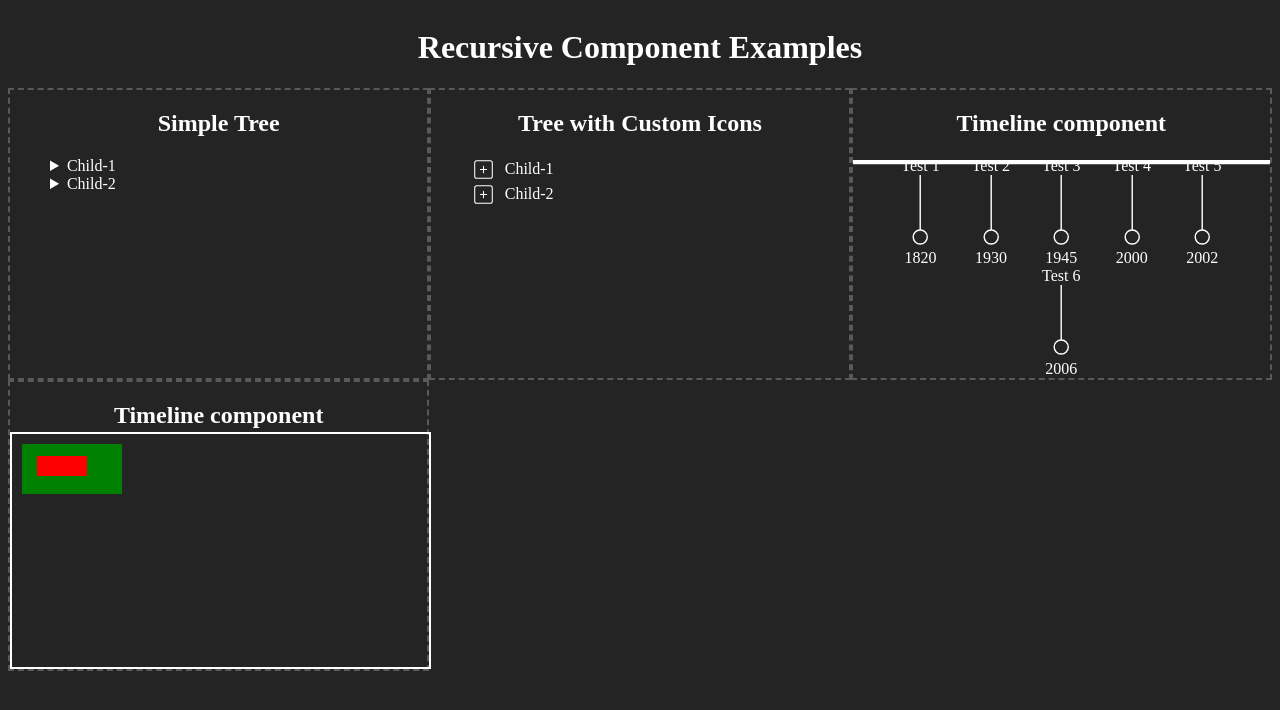
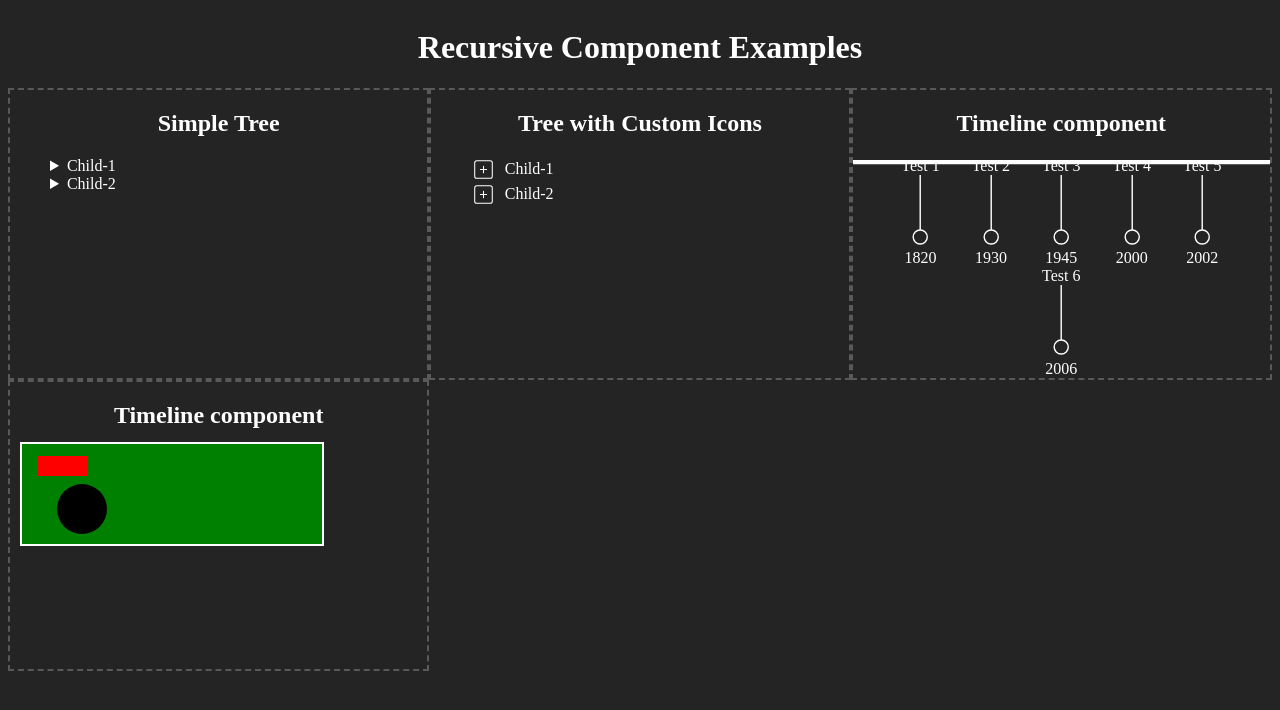
Before and after one commit to keyurparalkar/recursive-component-examples, a React (Vite) app: page / in a window 1280 px wide. Shown: the top 710 px of the page. Built offline with nearby package versions, Linux system fonts and the light colour scheme.

Commit message:
feat: added borderRadius and circle shape to the container

```diff
--- a/src/components/DrawComponents.tsx
+++ b/src/components/DrawComponents.tsx
@@ -10,6 +10,7 @@ export type Tree = {
     width: number;
     height: number;
     backgroundColor: string;
+    borderRadius?: string;
   };
   type: ComponentType;
   children?: Tree[];
@@ -30,33 +31,27 @@ type DrawComponentProps = {
  */
 const StyledCanvas = styled.div`
   position: relative;
-  width: 100%;
-  /* height: 100%; */
   border: 2px solid white;
 `;
 
 const DrawComponent = (props: DrawComponentProps) => {
   const { tree } = props;
 
-  if (tree.type === ComponentType.DIV) {
+  if (tree.type !== ComponentType.CONTAINER) {
     return <div style={{ position: "absolute", ...tree.style }}></div>;
   }
 
   return (
-    <div style={{ position: "absolute", ...tree.style }}>
+    <StyledCanvas style={{ position: "relative", ...tree.style }}>
       {tree.children &&
         tree.children.map((child) => <DrawComponent tree={child} />)}
-    </div>
+    </StyledCanvas>
   );
 };
 
 const Canvas = (props: DrawComponentProps) => {
   const { tree } = props;
-  return (
-    <StyledCanvas className="canvas">
-      <DrawComponent tree={tree} />
-    </StyledCanvas>
-  );
+  return <DrawComponent tree={tree} />;
 };
 
 export default Canvas;
--- a/src/components/constants.ts
+++ b/src/components/constants.ts
@@ -3,7 +3,8 @@ import { Tree } from "./DrawComponents";
 
 export enum ComponentType {
   CONTAINER = "container",
-  DIV = "div",
+  RECT = "rect",
+  CIRCLE = "circle",
 }
 
 export const dataTree: Tree = {
@@ -12,8 +13,8 @@ export const dataTree: Tree = {
   style: {
     top: 10,
     left: 10,
-    width: 100,
-    height: 50,
+    width: 300,
+    height: 100,
     backgroundColor: "green",
   },
   type: ComponentType.CONTAINER,
@@ -28,7 +29,20 @@ export const dataTree: Tree = {
         height: 20,
         backgroundColor: "red",
       },
-      type: ComponentType.DIV,
+      type: ComponentType.RECT,
+    },
+    {
+      name: "div2",
+      id: nanoid(),
+      style: {
+        top: 40,
+        left: 35,
+        width: 50,
+        height: 50,
+        borderRadius: "50%",
+        backgroundColor: "black",
+      },
+      type: ComponentType.CIRCLE,
     },
   ],
 };
```
